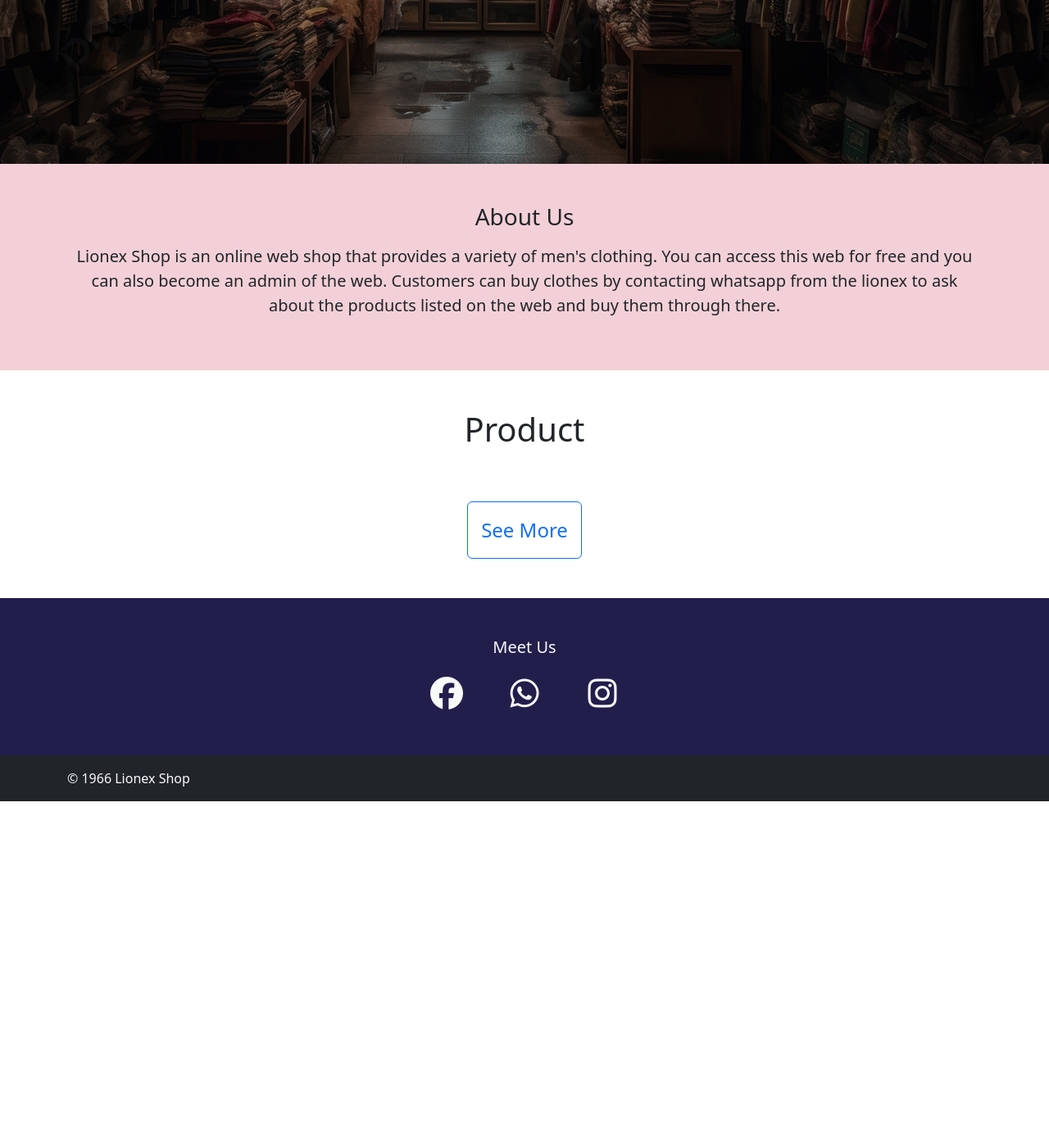
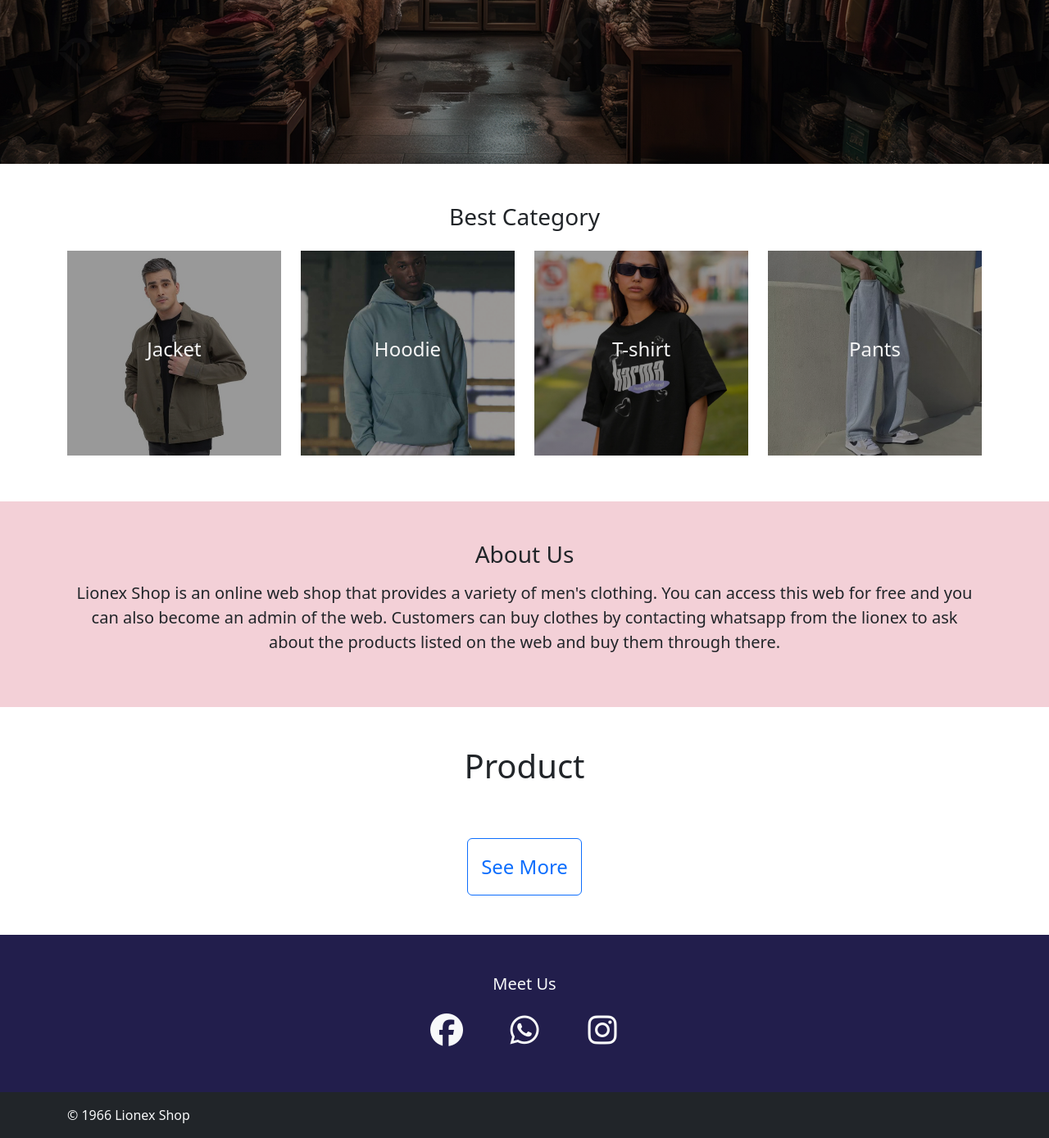
Before and after one commit to aditpmkas/OnlineShop, a PHP site: page / in a window 1280 px wide. Shown: the part 496-1885 px from the top of the page at 82% size. Before the commit the page ends 1474 px from the top, so only its background shows below. Run offline with PHP 8.4, Linux system fonts and the light colour scheme; data that the repository does not hold is empty; some libraries are stand-ins or nearby versions.

Commit message:
Update Feature Best Category

```diff
--- a/onlineshop/index.php
+++ b/onlineshop/index.php
@@ -34,6 +34,39 @@
         </div>
     </div>
 
+    <div class="container-fluid py-5">
+            <div class="container text-center">
+               <h3>Best Category</h3>
+
+
+               <div class="row mt-4">
+                <div class="col-md-3 mb-2">
+                    <div class="highlighted-category category-jacket d-flex
+                    justify-content-center align-items-center">
+                    <h4 class="text-white"><a class="no_decoration" href="product.php?category=Jacket">Jacket</a></h4>
+                </div>
+                </div>
+                <div class="col-md-3 mb-2">
+                    <div class="highlighted-category category-hoodie d-flex
+                    justify-content-center align-items-center">
+                    <h4 class="text-white"><a class="no_decoration" href="product.php?category=Hoodie">Hoodie</a></h4>
+                </div>
+                </div>
+                <div class="col-md-3 mb-2">
+                    <div class="highlighted-category category-tshirt d-flex
+                    justify-content-center align-items-center">
+                    <h4 class="text-white"><a class="no_decoration" href="product.php?category=T-SHIRT">T-shirt</a></h4>
+                </div>
+                </div>
+                <div class="col-md-3 mb-2">
+                    <div class="highlighted-category category-pants d-flex
+                    justify-content-center align-items-center">
+                    <h4 class="text-white"><a class="no_decoration" href="product.php?category=Pants">Pants</a></h4>
+                </div>
+                </div>
+               </div>
+            </div>
+        </div>
 
 
         <div class="container-fluid color2 py-5">
```
